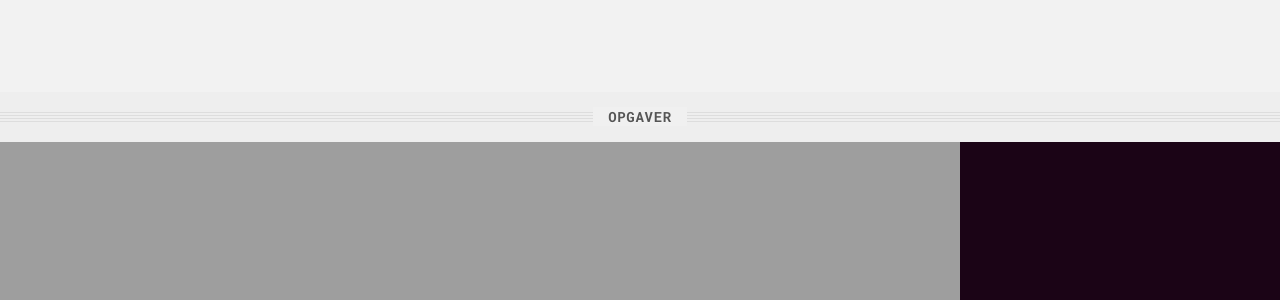
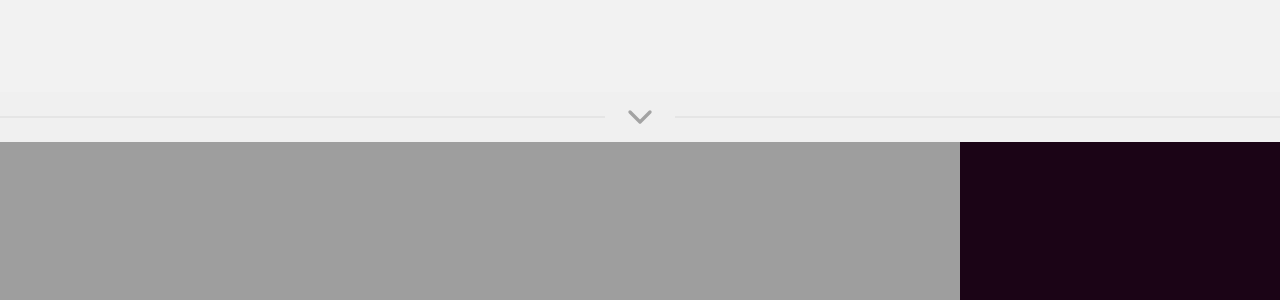
Before and after one commit to MonsunDK/monsundk.github.io, a Jekyll site: the page built from index.md, in a window 1280 px wide. Shown: the part 758-1058 px from the top of the page. Built offline with Jekyll 4.4.1, drawn with Linux system fonts in a browser that asks for light colours; nearby versions of some CDN libraries.

Commit message:
anchor arrow

```diff
--- a/_includes/portfolio.html
+++ b/_includes/portfolio.html
@@ -1,11 +1,9 @@
 <section class="page-content flex-grid portfolio">
   <a href="#scr-portfolio" class="section-header">
-    <span class="section-title">opgaver</span>
+    <span class="section-title"><i data-feather="chevron-down"></i></span>
     <span class="v-lines">
       <span></span>
-      <span></span>
-      <span></span>
-      <span></span>
+
     </span>
   </a>
   <a id="scr-portfolio"></a>
--- a/_layouts/page.html
+++ b/_layouts/page.html
@@ -16,7 +16,7 @@ layout: default
 <article class="post">
 
   <header class="post-header">
-    <span class="post-label">{{ page.label | escape }}</span>
+    <span class="post-label">/ {{ page.label | escape }}</span>
     <h1 class="post-title">
           <!-- <span class="typewrite" data-period="2000" data-type='[ "{{ page.title-intro | escape }}", "{{ page.title | escape }}" ]'> -->
         <span class="">  {{ page.title | escape }}</span>
--- a/_sass/_mycss.scss
+++ b/_sass/_mycss.scss
@@ -89,18 +89,48 @@ img {
   font-weight: 700;
   letter-spacing: 0.05em;
   font-size: 14px;
-  background-color: #eee;
+  background-color: $body-bg;
   text-align: center;
   position: relative;
   z-index: 3;
   text-decoration: none;
   line-height:50px;
   height: 50px;
-  color: $text-color;
+
 
   span.section-title {
-    background-color: #f0f0f0;
-    padding: 0 15px;
+    display: inline-block;
+    background-color: $body-bg;
+    padding: 5px 15px;
+    width: 40px;
+    height: 40px;
+    box-sizing: content-box;
+    position: relative;
+
+    svg {
+      position: absolute;
+      top:50%;
+      left:50%;
+      transform: translate(-50%,-50%);
+      height: 40px;
+      width: auto;
+      @include transition($fast);
+      color: rgba($text-color, .5);
+    }
+
+    &:hover, &:focus {
+      text-decoration: none;
+      padding: 0px 15px;
+      width: 50px;
+      height: 50px;
+
+      svg {
+        height: 50px;
+        width: auto;
+        @include transition($fast);
+        color: rgba($text-color, 1);
+      }
+    }
   }
 
   span.v-lines {
@@ -113,23 +143,13 @@ img {
     span {
       width: 100%;
       height: 0px;
-      border-bottom: 1px solid #ddd;
+      border-bottom: 2px solid #e5e5e5;
       display: block;
       margin: 2px 0;
     }
   }
 
-  &:hover, &:focus {
-    text-decoration: none;
 
-    span.v-lines {
-      span {
-        border-bottom: 1px solid rgba(blue, .1);
-        @include transition($slow);
-
-      }
-    }
-  }
 
 }
 
@@ -1353,6 +1373,6 @@ form {
 }
 
 .mycontactform {
-  max-width: 400px;
+  max-width: 500px;
   margin: 0px 0;
 }
```
Also changed, not shown: kontakt.md (+28 -33 lines), 9 other files.
